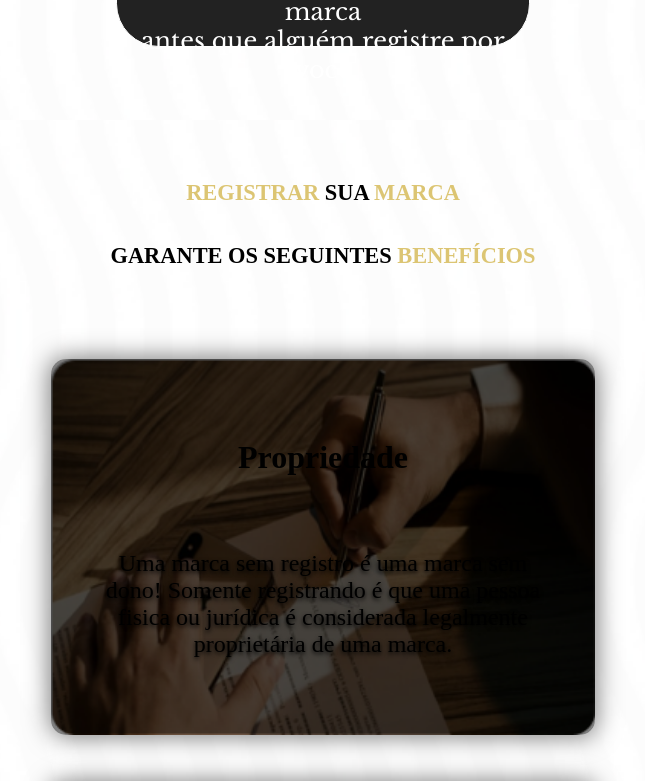
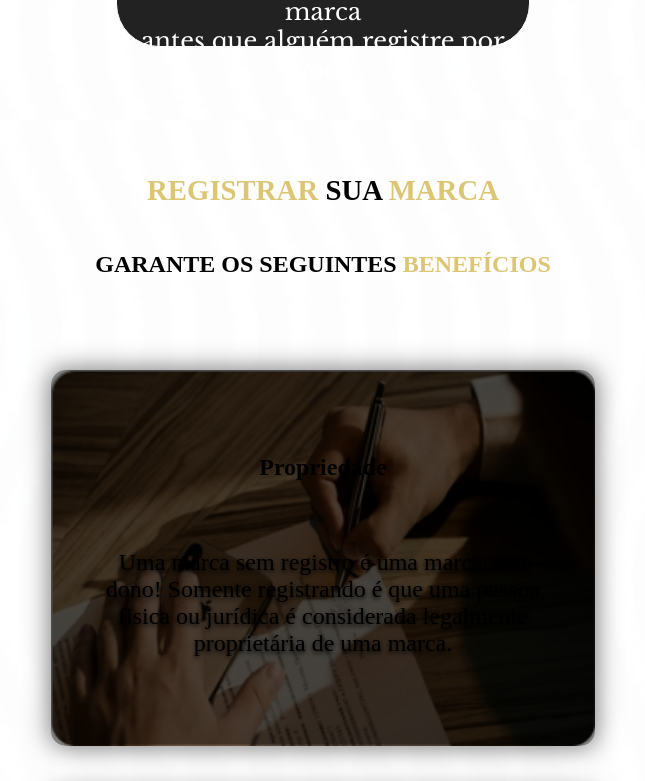
Before and after one commit to brenooduarte/site-magnus, a React (Vite) app: page / in a window 1280 px wide. Shown: the part 2288-3069 px from the top of the page, without its empty margins (317-962 px from the left). Built offline with nearby package versions, Linux system fonts and the light colour scheme; the HTML template or start-up script is replaced by a standard one.

Commit message:
fix: add ajusts in titles

```diff
--- a/src/components/sections/AboutCompany/styles.scss
+++ b/src/components/sections/AboutCompany/styles.scss
@@ -1,63 +1,3 @@
-// @import "/src/global.scss";
-
-// #about-section {
-//   display: flex;
-//   flex-direction: column;
-//   align-items: center;
-//   justify-content: space-evenly;
-
-//   height: 62rem;
-//   width: 100%;
-
-//   h1 {
-//     font-size: 1.8rem;
-//     text-align: center;
-//     color: $color-yellow;
-//   }
-
-//   #about-container {
-//     display: flex;
-//     flex-direction: column;
-//     gap: 0.5rem;
-//     width: 36rem;
-
-//     div {
-//       display: flex;
-//       gap: 1rem;
-
-//       #image-lucas {
-//         object-fit: contain;
-//         width: 15rem;
-//       }
-
-//       p {
-//         font-size: 1.35rem;
-//         text-align: justify;
-//         line-height: 1.9rem;
-
-//         span {
-//           font-size: 2.5rem;
-//         }
-//       }
-//     }
-
-//     p {
-//       font-size: 1.4rem;
-//       text-align: justify;
-//       line-height: 1.9rem;
-//     }
-//   }
-
-//   .texture {
-//     position: absolute;
-//     object-fit: cover;
-//     width: 100%;
-//     height: 62rem;
-//     z-index: -1;
-//     transform: scaleX(-1);
-//   }
-// }
-
 @import "/src/global.scss";
 
 #about-section {
@@ -111,12 +51,21 @@
   }
 
   .texture {
+    opacity: 0.9;
     position: absolute;
     object-fit: cover;
     width: 100%;
     height: 58rem;
     z-index: -1;
     transform: scaleX(-1);
+  }
+}
+
+@media screen and (max-width: 369px) {
+  #about-section {
+    h1 {
+      font-size: 1.4rem;
+    }
   }
 }
 
--- a/src/components/sections/Benefits/index.jsx
+++ b/src/components/sections/Benefits/index.jsx
@@ -13,9 +13,9 @@ const Benefits = () => {
         <h1>
           <span>REGISTRAR</span> SUA <span>MARCA</span>
         </h1>
-        <h1>
+        <h2 id="benefits-subtitle">
           GARANTE OS SEGUINTES <span>BENEFÍCIOS</span>
-        </h1>
+        </h2>
 
         <div id="cards">
           <Card
--- a/src/components/sections/Benefits/styles.scss
+++ b/src/components/sections/Benefits/styles.scss
@@ -15,8 +15,16 @@
     z-index: 2;
 
     h1 {
-      font-size: 1.4rem;
+      font-size: 1.8rem;
       text-align: center;
+
+      span {
+        color: $color-yellow;
+      }
+    }
+
+    h2 {
+      font-size: 1.5rem;
 
       span {
         color: $color-yellow;
@@ -36,6 +44,7 @@
     width: 100%;
 
     .texture {
+      opacity: 0.9;
       object-fit: cover;
       width: 100%;
       height: 55rem;
@@ -50,7 +59,11 @@
 
     #benefits-container {
       h1 {
-        font-size: 1.3rem;
+        font-size: 1.5rem;
+      }
+
+      h2 {
+        font-size: 1.4rem;
       }
     }
 
--- a/src/components/sections/CustomerService/styles.scss
+++ b/src/components/sections/CustomerService/styles.scss
@@ -14,7 +14,7 @@
     z-index: 2;
 
     h1 {
-      font-size: 1.4rem;
+      font-size: 1.8rem;
     }
 
     #service-container {
@@ -58,6 +58,7 @@
   }
 
   .texture {
+    opacity: 0.9;
     object-fit: cover;
     width: 100%;
     height: 56rem;
--- a/src/components/sections/Qualities/styles.scss
+++ b/src/components/sections/Qualities/styles.scss
@@ -6,8 +6,10 @@
   justify-content: center;
 
   h1 {
-    font-size: 1.4rem;
-    width: 19rem;
+    // font-size: 1.4rem;
+    // width: 19rem;
+    font-size: 1.8rem;
+    width: 25rem;
     text-align: center;
     color: $color-yellow;
   }
--- a/src/components/sections/Satisfaction/styles.scss
+++ b/src/components/sections/Satisfaction/styles.scss
@@ -55,6 +55,7 @@
   }
 
   .texture {
+    opacity: 0.9;
     object-fit: cover;
     width: 100%;
     z-index: 1;
--- a/src/components/sections/Testimonial/styles.scss
+++ b/src/components/sections/Testimonial/styles.scss
@@ -12,6 +12,7 @@
   }
 
   .texture {
+    opacity: 0.9;
     position: absolute;
     object-fit: cover;
     width: 100%;
@@ -24,7 +25,7 @@
 @media screen and (max-width: 370px) {
   #testimonial-section {
     h1 {
-      font-size: 1.6rem;
+      font-size: 1.4rem;
     }
   }
 }
```
